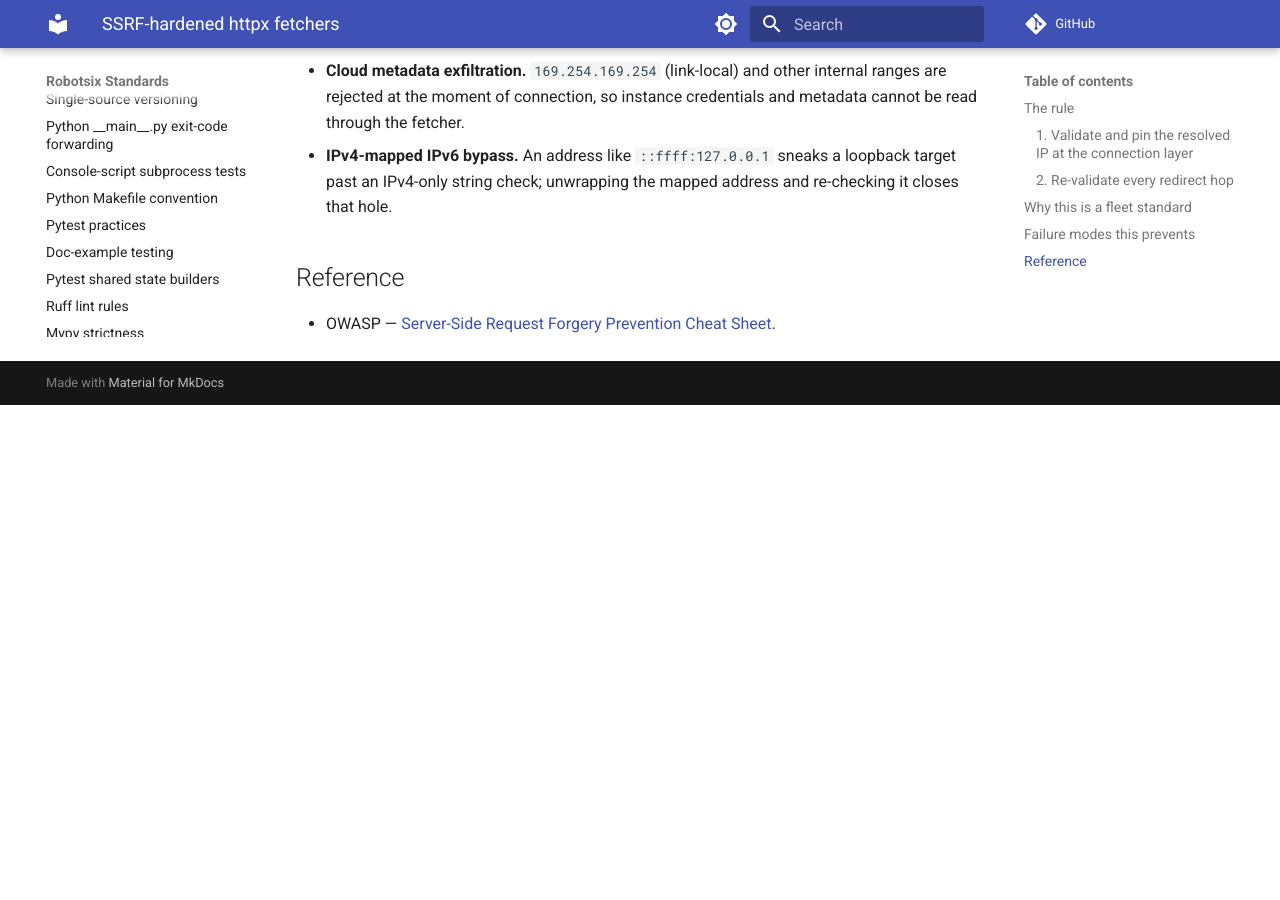
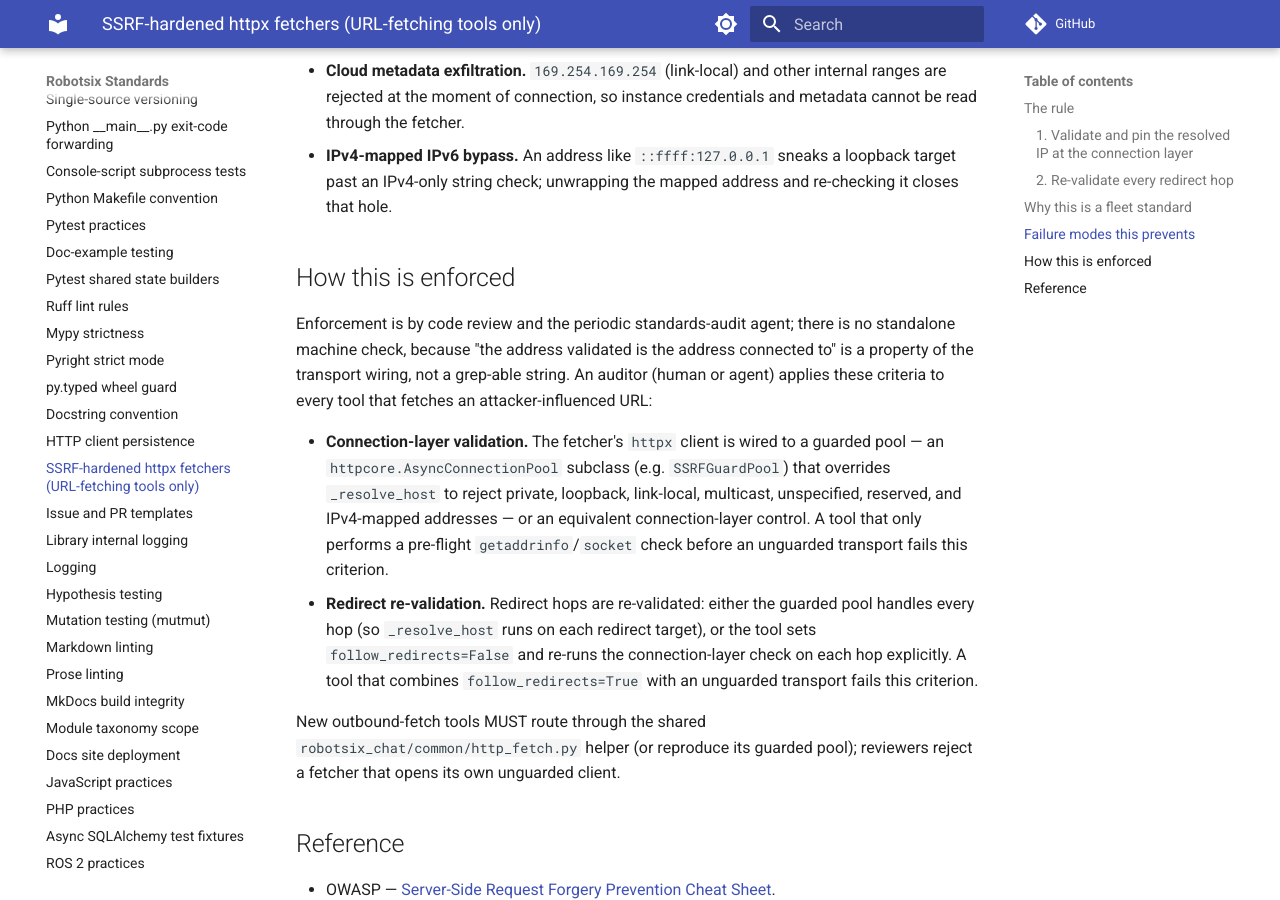
Before and after one commit to damien-robotsix/robotsix-standards, an MkDocs documentation site: the page built from docs/ssrf-hardened-fetchers.md, in a window 1280 px wide and 900 px high, scrolled down 2740 px. Built offline with MkDocs 1.6.1 and Material for MkDocs 9.7.7, drawn with Linux system fonts in a browser that asks for light colours; comment, search, counter and statistics services are not loaded; before the commit the page ends 3145 px from its top, so only the background shows below that.

Commit message:
mill: 20260829T213442Z-ssrf-hardened-fetchers-md-scope-ambiguit-2da0 resume-preserve WIP [WIP] (#336)
Co-authored-by: robotsix-mill <mill@robotsix.local>

```diff
--- a/docs/ssrf-hardened-fetchers.md
+++ b/docs/ssrf-hardened-fetchers.md
@@ -130,6 +130,31 @@ check.
   loopback target past an IPv4-only string check; unwrapping the mapped
   address and re-checking it closes that hole.
 
+## How this is enforced
+
+Enforcement is by code review and the periodic standards-audit agent; there is
+no standalone machine check, because "the address validated is the address
+connected to" is a property of the transport wiring, not a grep-able string.
+An auditor (human or agent) applies these criteria to every tool that fetches
+an attacker-influenced URL:
+
+- **Connection-layer validation.** The fetcher's `httpx` client is wired to a
+  guarded pool — an `httpcore.AsyncConnectionPool` subclass (e.g.
+  `SSRFGuardPool`) that overrides `_resolve_host` to reject private, loopback,
+  link-local, multicast, unspecified, reserved, and IPv4-mapped addresses — or
+  an equivalent connection-layer control. A tool that only performs a
+  pre-flight `getaddrinfo`/`socket` check before an unguarded transport fails
+  this criterion.
+- **Redirect re-validation.** Redirect hops are re-validated: either the
+  guarded pool handles every hop (so `_resolve_host` runs on each redirect
+  target), or the tool sets `follow_redirects=False` and re-runs the
+  connection-layer check on each hop explicitly. A tool that combines
+  `follow_redirects=True` with an unguarded transport fails this criterion.
+
+New outbound-fetch tools MUST route through the shared
+`robotsix_chat/common/http_fetch.py` helper (or reproduce its guarded pool);
+reviewers reject a fetcher that opens its own unguarded client.
+
 ## Reference
 
 - OWASP — [Server-Side Request Forgery Prevention Cheat Sheet](https://cheatsheetseries.owasp.org/cheatsheets/Server_Side_Request_Forgery_Prevention_Cheat_Sheet.html).
--- a/mkdocs.yml
+++ b/mkdocs.yml
@@ -103,7 +103,7 @@ nav:
       - py.typed wheel guard: py-typed-wheel-guard.md
       - Docstring convention: docstrings.md
       - HTTP client persistence: http-client-persistence.md
-      - SSRF-hardened httpx fetchers: ssrf-hardened-fetchers.md
+      - SSRF-hardened httpx fetchers (URL-fetching tools only): ssrf-hardened-fetchers.md
       - Issue and PR templates: issue-pr-templates.md
       - Library internal logging: library-logging.md
       - Logging: logging.md
```
Also changed, not shown: docs/http-client-persistence.md (+7 -0 lines).
